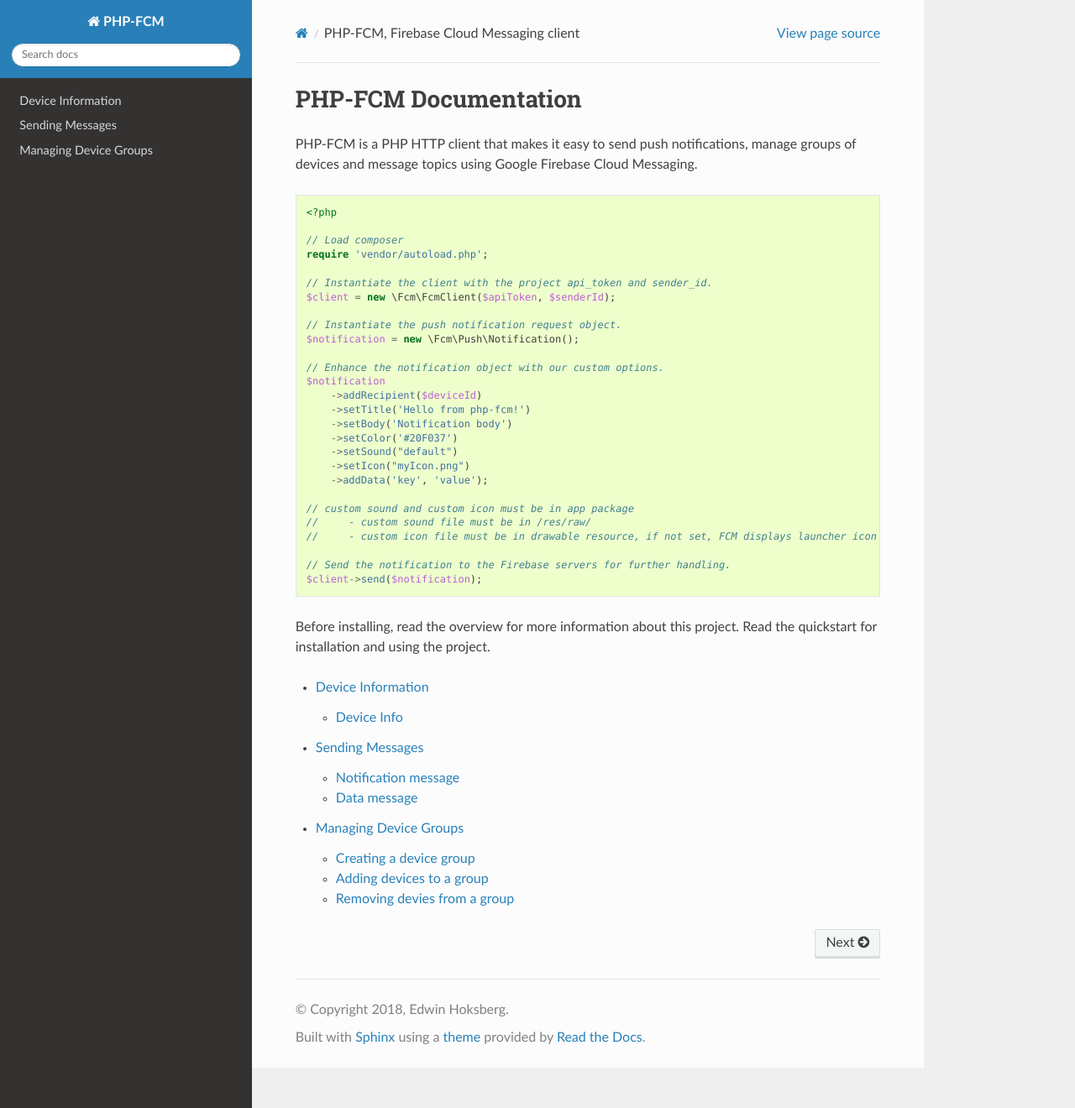
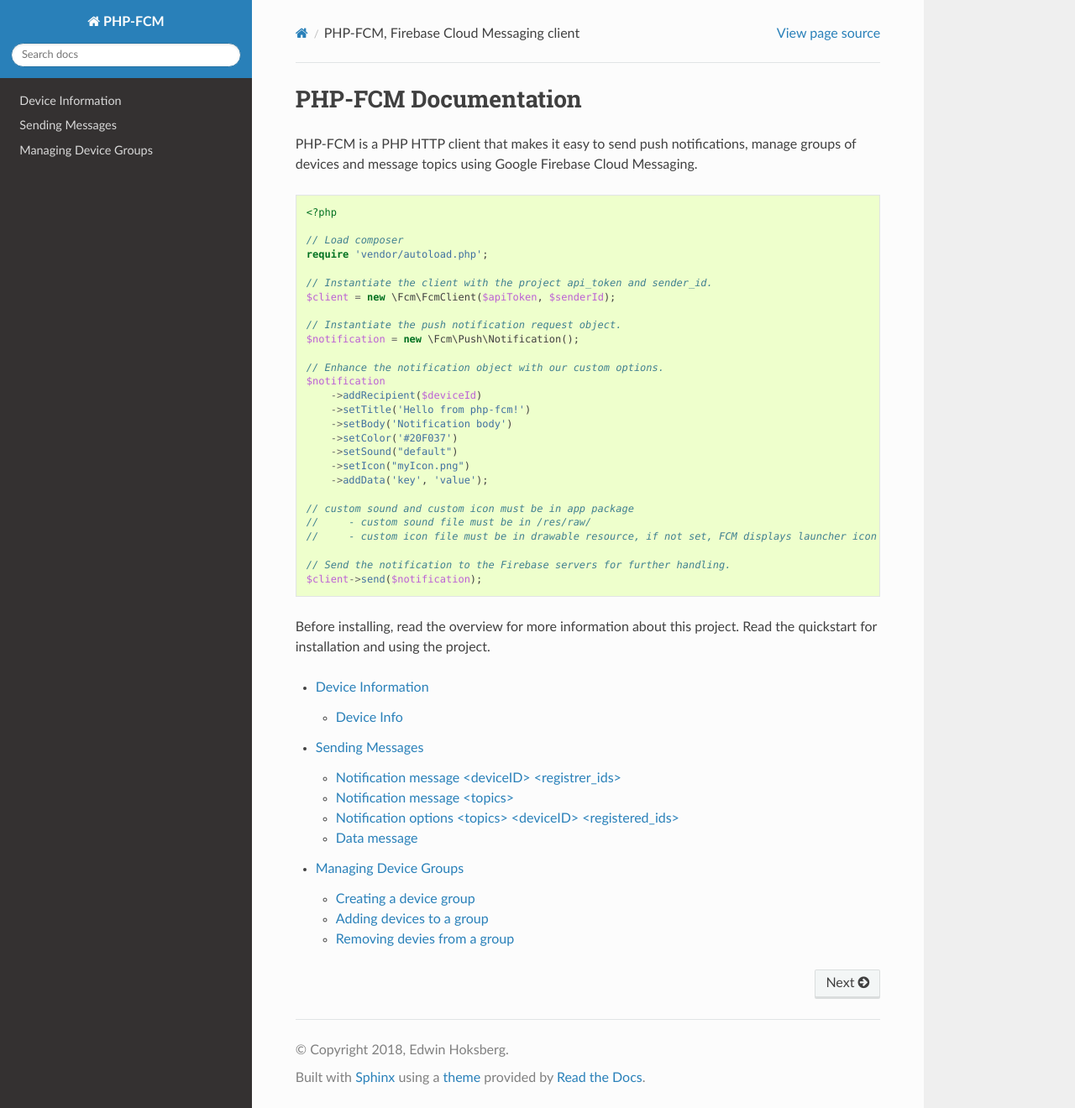
Before and after one commit to EdwinHoksberg/php-fcm, a Sphinx documentation site: the page built from docs/index.rst, in a window 1280 px wide and 1320 px high. Shown: the whole window at 84% size. Built offline with Sphinx 7.4.7 and the Read the Docs theme 2.0.0, drawn with Linux system fonts in a browser that asks for light colours; pages that are not in the unit, such as notebooks, are missing from menus; some of the changed lines change nothing that is shown.

Commit message:
Update message.rst

```diff
--- a/docs/message.rst
+++ b/docs/message.rst
@@ -5,7 +5,7 @@
 There are two different types of messages Firebase can support, `Notification messages` and `Data messages`.
 Read `here <https://firebase.google.com/docs/cloud-messaging/concept-options>`_ for more information.
 
-Notification message
+Notification message <deviceID> <registrer_ids>
 ====================
 
 `FCM automatically displays the message to end-user devices on behalf of the client app. Notification messages have a predefined set of user-visible keys and an optional data payload of custom key-value pairs.`
@@ -22,17 +22,14 @@
         ->addRecipient($deviceId)
         ->setColor('#20F037')
         ->setSound("default")
-        ->setIcon("myIcon.png");
-    // custom sound and custom icon must be in app package
-    //     - custom sound file must be in /res/raw/
-    //     - custom icon file must be in drawable resource, if not set, FCM displays launcher icon in app manifest
+        ->setBadge(11);
 
     // Shortcut function:
     // $notification = $client->pushNotification('The title', 'The body', $deviceId);
 
     $response = $client->send($notification);
 
-Example response:
+Example <deviceID> <register_ids> response:
 
 .. code-block:: text
 
@@ -40,20 +37,92 @@
       'multicast_id' =>
       int(9014353506250345342)
       'success' =>
-      int(1)
+      int(1)   // how many deviceIDs were successfully sent messages
       'failure' =>
-      int(0)
+      int(1)   // how many deviceIDs messages failed to send to
       'canonical_ids' =>
       int(0)
       'results' =>
-      array(1) {
-        [0] =>
+      array(2) {
+        [0] =>  // each deviceID message success or failure
         array(1) {
-          'message_id' =>
+          'message_id' =>  //first ID success
           string(35) "0:154231004164960%c5f39c08c5f39c543"
+        }
+        [1] =>  // each deviceID message success or failure
+        array(1) {
+          'error' =>  // second ID failure
+          string(19) "InvalidRegistration"
         }
       }
     }
+
+Notification message <topics>
+====================
+
+`FCM automatically displays the message to end-user devices on behalf of the client app. Notification messages have a predefined set of user-visible keys and an optional data payload of custom key-value pairs.`
+
+.. code-block:: php
+
+    <?php
+
+    $client = new \Fcm\FcmClient($serverKey, $senderId);
+
+    $notification = new \Fcm\Push\Notification();
+    $notification
+        ->addRecipient('/topics/myTopicName')
+        ->setTitle('Hello myTopicName Members')
+        ->setColor('#20F037')
+        ->setSound("default")
+        ->setIcon("myIcon.png");
+
+    // Shortcut function:
+    // $notification = $client->pushNotification('The title', 'The body', $deviceId);
+
+    $response = $client->send($notification);
+
+Example <topics> response:
+
+.. code-block:: text
+
+array(1) {
+    'message_id' =>  // this is a successful response to a topic notification
+    int(154231004164960%c5f39c08c5f39c543)
+  }
+
+array(1) {
+    'error' =>  // this is a error response to a topic notification
+    string(19) "InvalidRegistration"
+  }
+
+Notification options <topics> <deviceID> <registered_ids>
+====================
+
+`iOS, Android currently Supported options for notifications`
+     iOS only:
+     * setBbadge (int)
+     * setSubtitle (string)
+
+     Android only:
+     * setTag (string)
+     * setColor (string (#hex color format))
+     * setIcon (string)
+         // custom icon file must be in app itself
+         // icon must be drawable resource, if not set, FCM displays launcher icon in app manifest
+         // for more info, see: https://github.com/arnesson/cordova-plugin-firebase/issues/764
+     *** future: android_channel_id
+
+     Both:
+     * setTitle (string)
+     * setBody (string)
+     * setSound (string)
+         // custom sound must be in the app itself
+         // custom sound file must be in /res/raw/
+     *** future: click_action
+     *** future: body_loc_key
+     *** future: body_loc_args
+     *** future: title_loc_key
+     *** future: title_loc_args
 
 Data message
 ============
```
